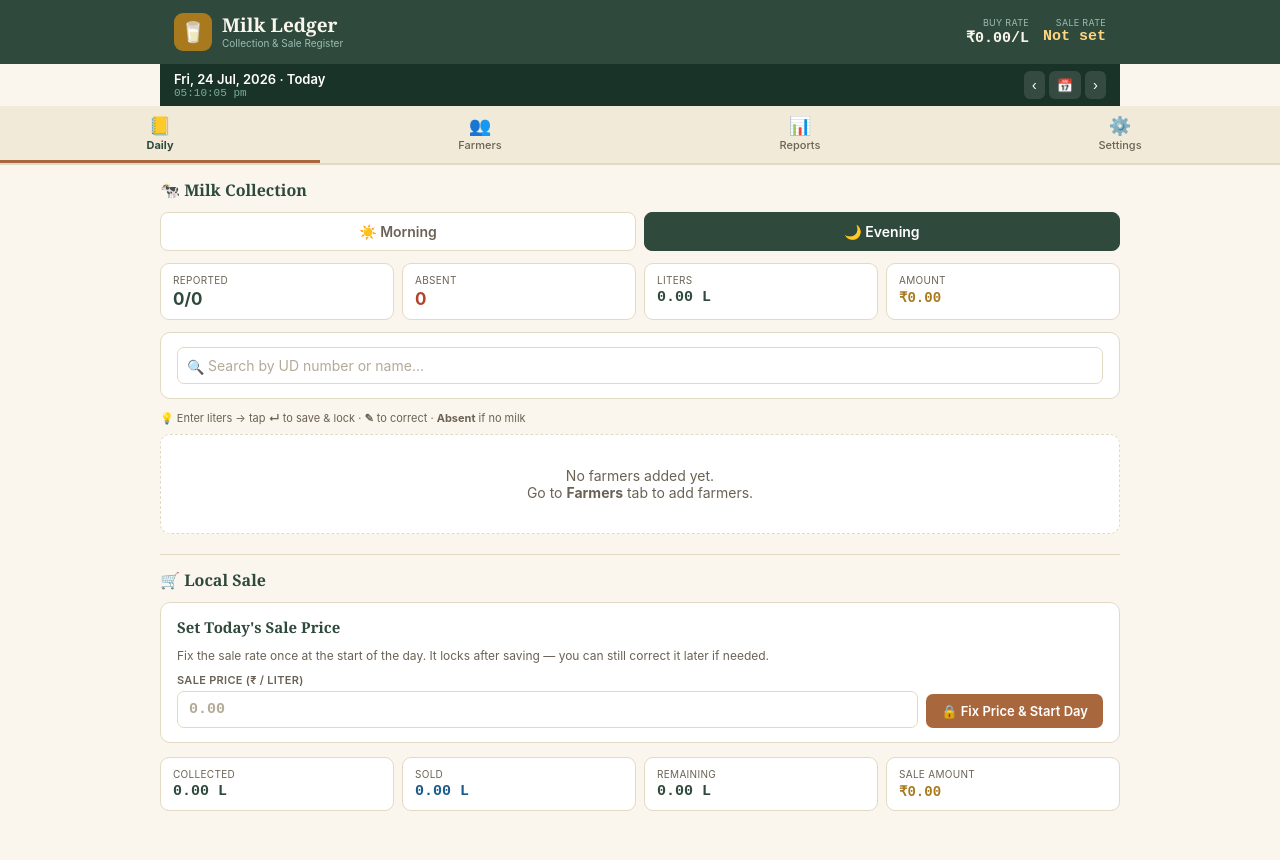
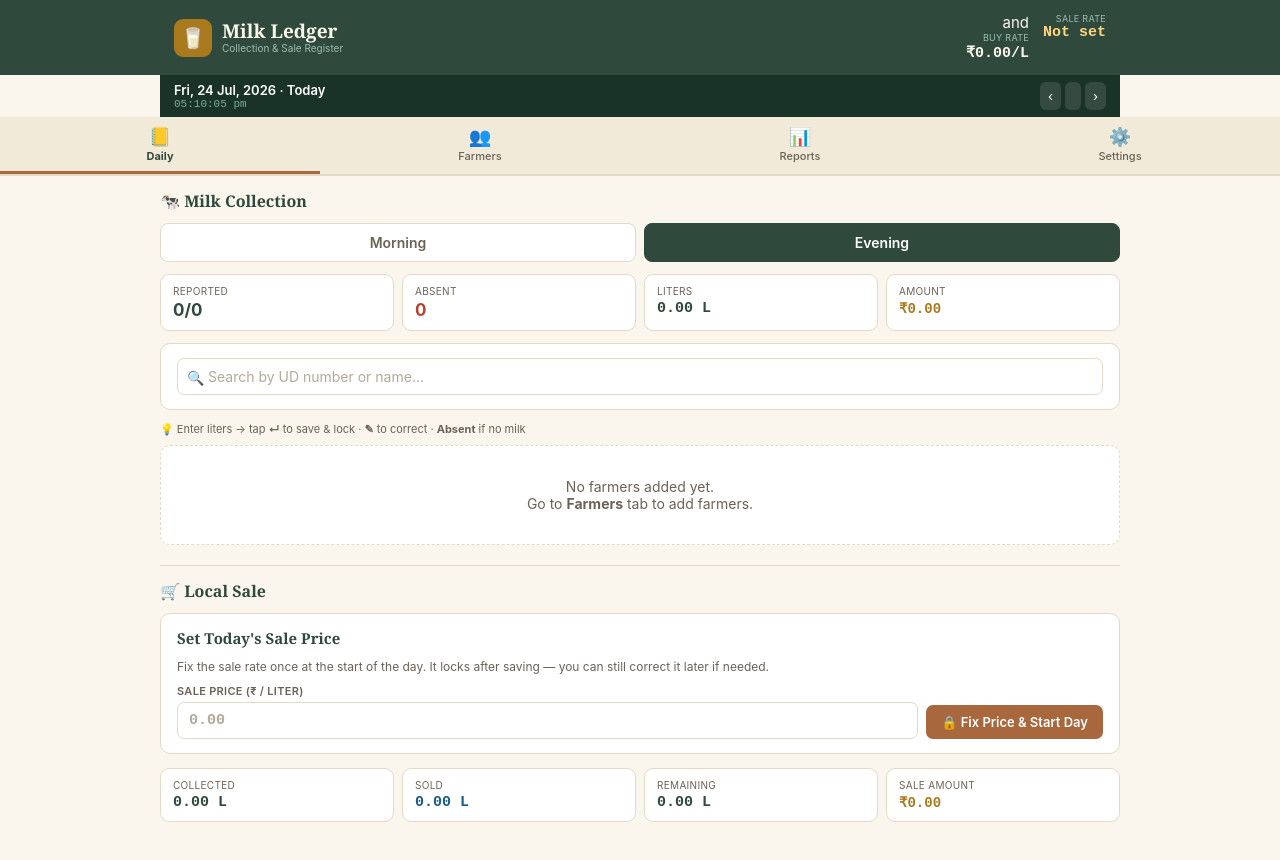
Before and after one commit to ABHINAV-SAI-NATH/First-app, a plain HTML site: page index.html in a window 1280 px wide. Drawn offline with Linux system fonts and the light colour scheme.

Commit message:
Update description and button labels in index.html

```diff
--- a/index.html
+++ b/index.html
@@ -4,7 +4,7 @@
 <meta charset="UTF-8">
 <meta name="viewport" content="width=device-width,initial-scale=1.0,maximum-scale=1.0,user-scalable=no">
 <title>Milk Ledger</title>
-<meta name="description" content="Dairy milk collection & local sale register — works fully offline">
+<meta name="description" content="Dairy milk collection & local sale register — delovpoed by Abhinav sai nath fir family use only">
 <meta name="theme-color" content="#2F4A3C">
 <meta name="mobile-web-app-capable" content="yes">
 <meta name="apple-mobile-web-app-capable" content="yes">
@@ -197,7 +197,7 @@ td{padding:10px 12px;font-size:14px;vertical-align:middle;}
       </div>
     </div>
     <div class="hdr-rates">
-      <div class="hdr-rate">
+      <div class="hdr-rate">and
         <div class="hdr-rate-label">Buy Rate</div>
         <div class="hdr-rate-val" id="hdr-buy">₹0.00</div>
       </div>
@@ -218,7 +218,7 @@ td{padding:10px 12px;font-size:14px;vertical-align:middle;}
   <div class="dnav">
     <button id="prev-day">‹</button>
     <button id="today-btn" style="display:none;">Today</button>
-    <button id="cal-btn" title="Pick a date">📅</button>
+    <button id="cal-btn" title="Pick a date"></button>
     <button id="next-day">›</button>
   </div>
 </div>
@@ -605,8 +605,8 @@ function buildEntry(){
   return `
     <div class="sec-title" style="font-size:16px;">🐄 Milk Collection</div>
     <div class="shift-row">
-      <button class="shbtn${shift==='AM'?' on':''}" data-shift="AM">☀️ Morning</button>
-      <button class="shbtn${shift==='PM'?' on':''}" data-shift="PM">🌙 Evening</button>
+      <button class="shbtn${shift==='AM'?' on':''}" data-shift="AM"> Morning</button>
+      <button class="shbtn${shift==='PM'?' on':''}" data-shift="PM"> Evening</button>
     </div>
     <div class="sgrid s4" style="margin-bottom:12px;">
       <div class="scard"><div class="scard-label">Reported</div><div class="scard-val">${reported}/${S.farmers.length}</div></div>
```
